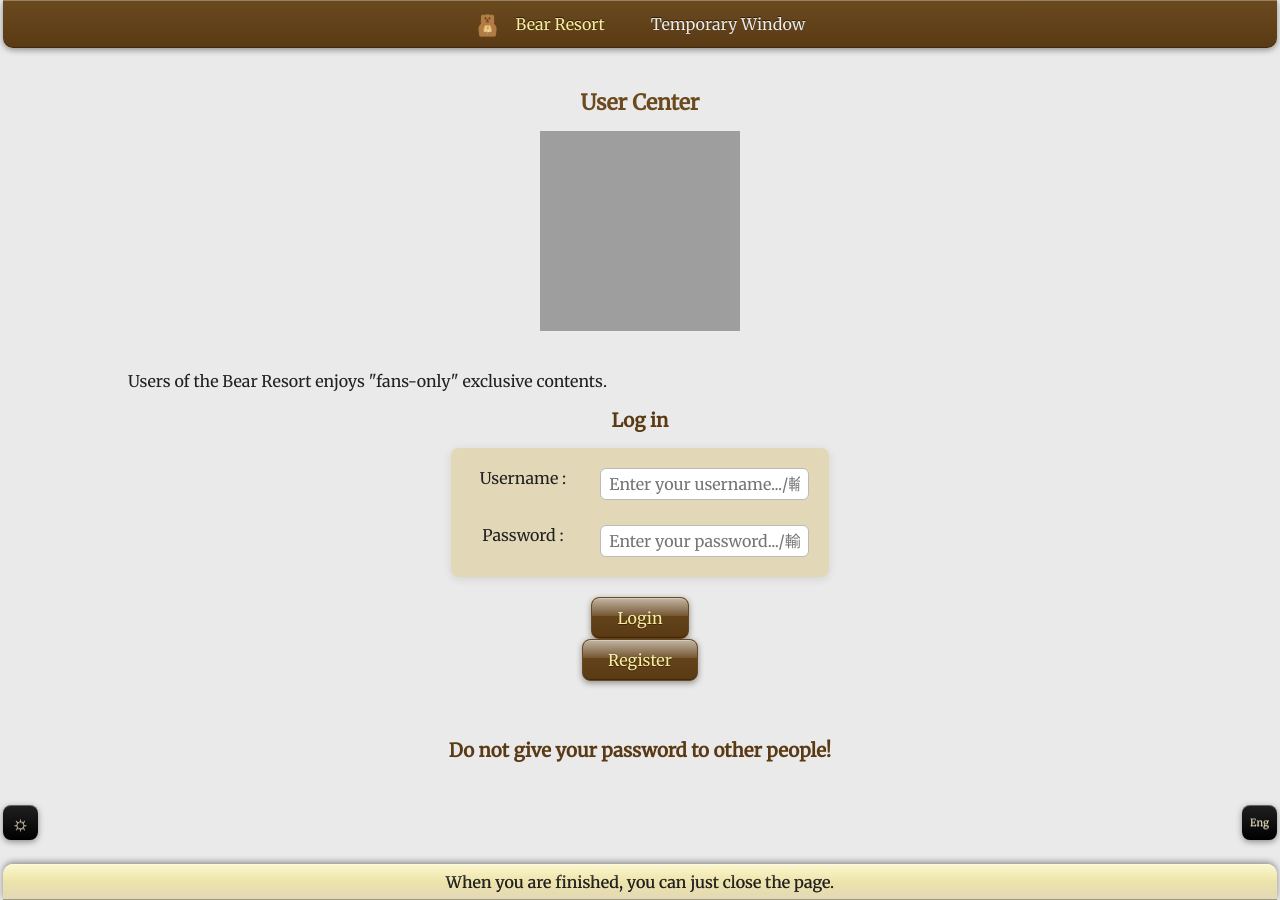
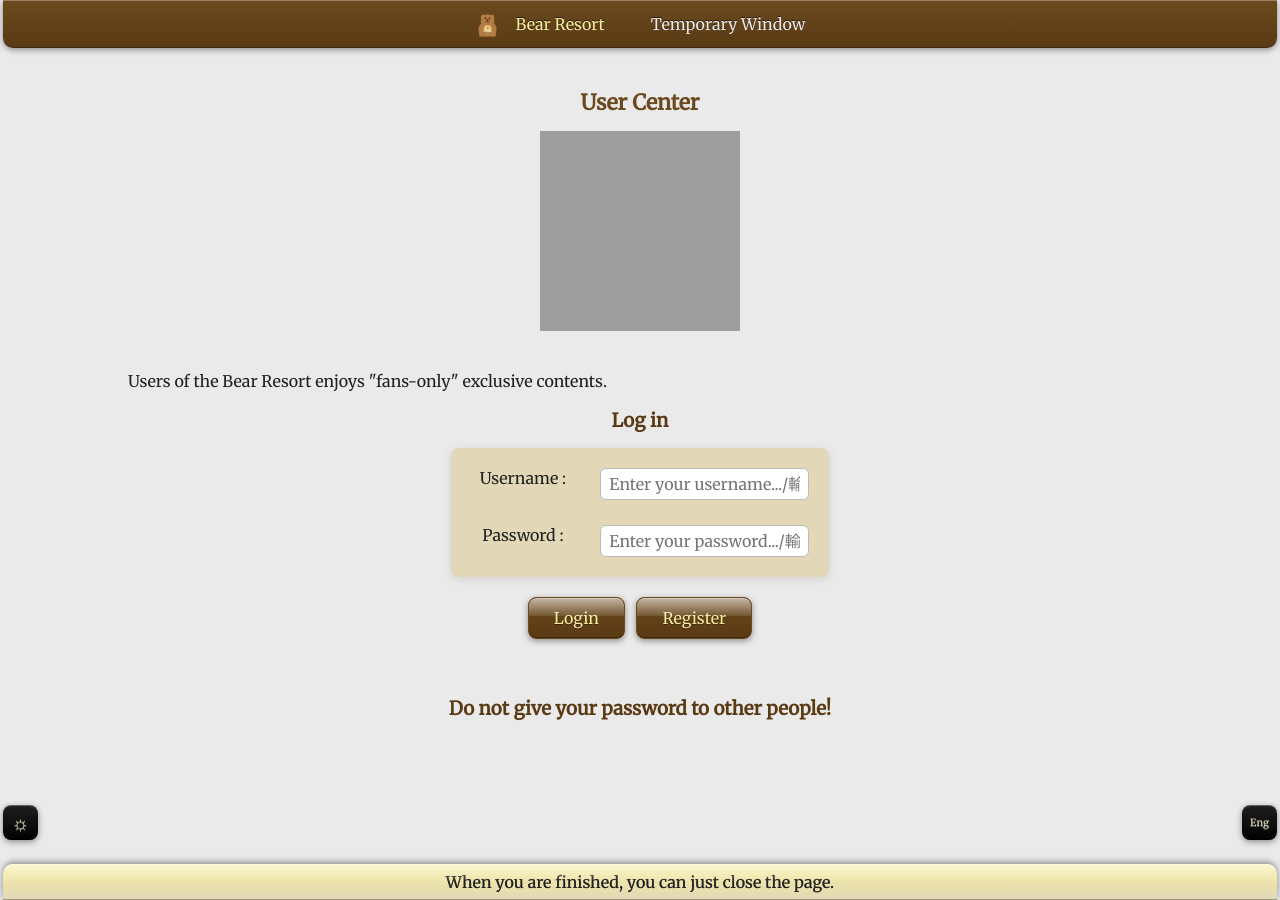
Before and after one commit to Bear-Resort/bear-resort.github.io, a Jekyll site: the page built from assets/html/login.md, in a window 1280 px wide. Built offline with Jekyll 4.4.1, drawn with Linux system fonts in a browser that asks for light colours; grey boxes are pictures that could not be loaded.

Commit message:
updated login page directions

```diff
--- a/assets/html/login.md
+++ b/assets/html/login.md
@@ -16,8 +16,8 @@
       <label for="password"><span class="eng">Password</span> <span class="chn">密码</span>:</label> <input type="password" id="password" placeholder="Enter your password.../輸入密码..." style="font-size: 16px" required />
       </form>
       <br><br>
-      <button onclick="handleLogin()"><span class="eng">Login</span><span class="chn">登錄</span></button><br>
-      <button href="/register"><span class="eng">Register</span><span class="chn">註冊</span></button>
+      <button onclick="handleLogin()"><span class="eng">Login</span><span class="chn">登錄</span></button> &nbsp;
+      <button onclick="window.open('/register')"><span class="eng">Register</span><span class="chn">註冊</span></button>
     </div>
     <br>
     <div style="text-align: center;">
```
